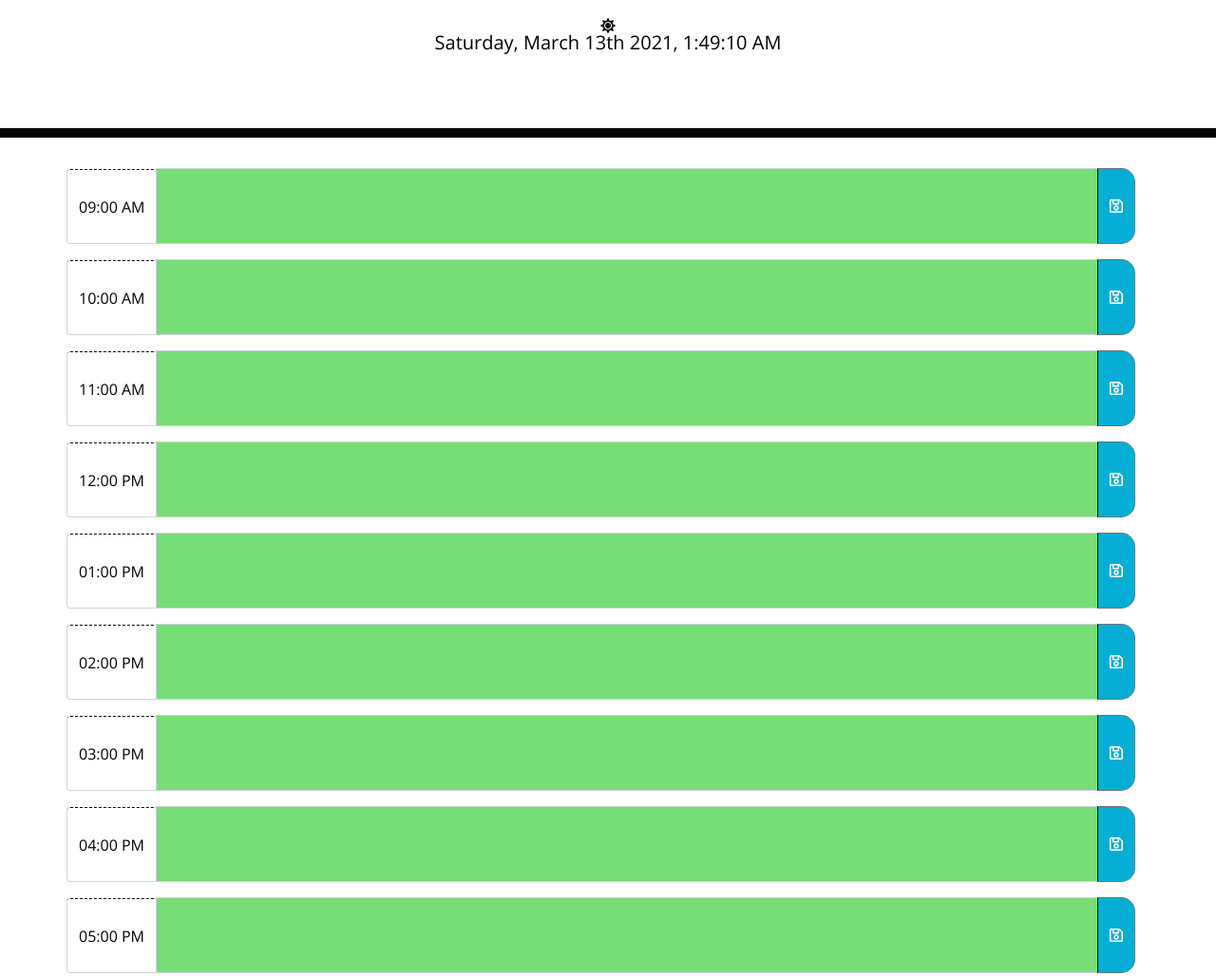
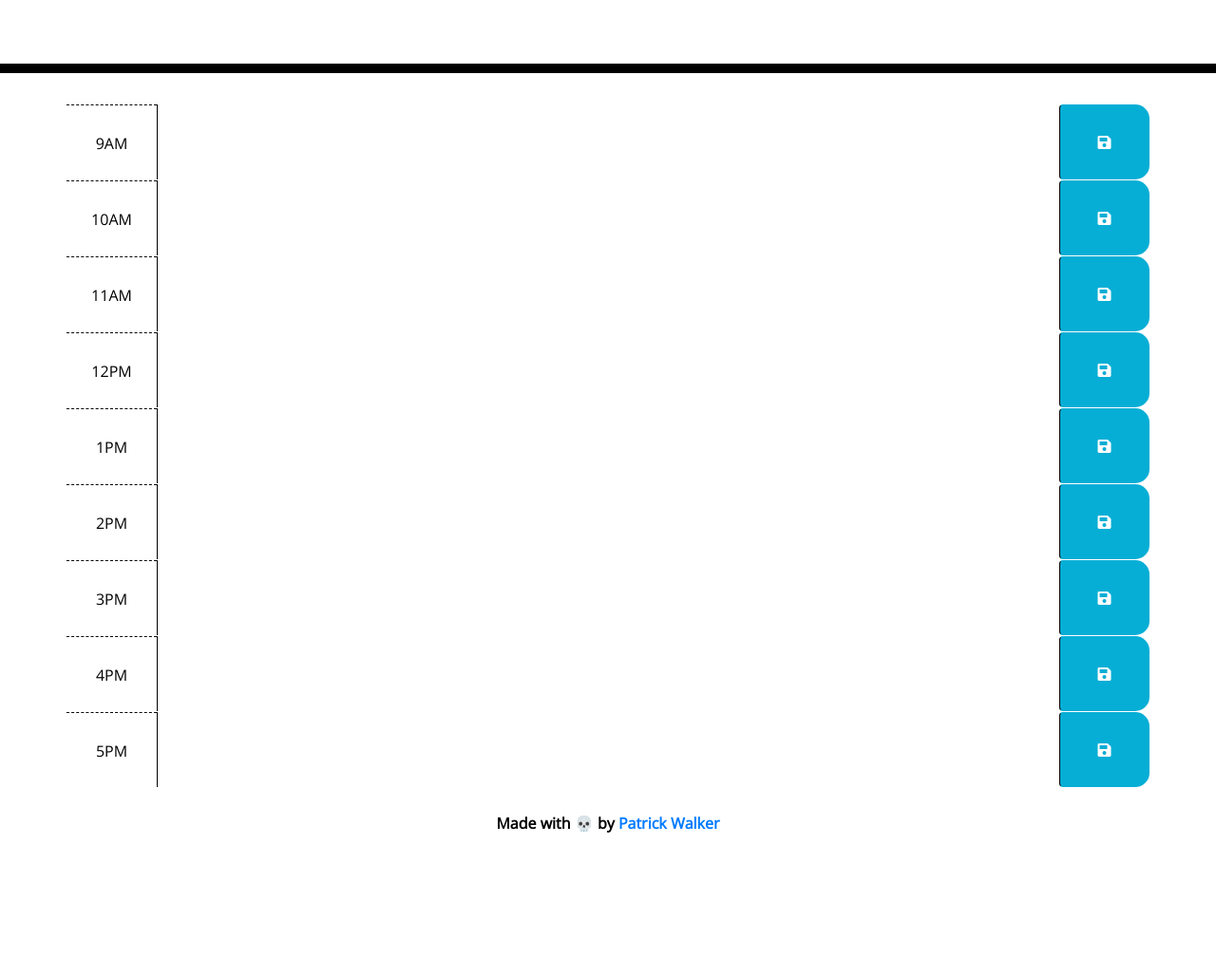
Before and after one commit to pat31477/Work-Day-Scheduler, a plain HTML site: page index.html in a window 1280 px wide. Shown: the part 191-1219 px from the top of the page at 95% size. After the commit the page ends 1112 px from the top, so only its background shows below. Drawn offline with nearby package versions, Linux system fonts and the light colour scheme; files that its build step writes are made by us from their sources.

Commit message:
fixed issues on html

```diff
--- a/index.html
+++ b/index.html
@@ -2,15 +2,13 @@
 <html lang="en">
 
 <head>
-  <meta charset="UTF-8" />
-  <meta name="viewport" content="width=device-width, initial-scale=1.0" />
-  <meta http-equiv="X-UA-Compatible" content="ie=edge" />
-  <link rel="stylesheet" href="https://stackpath.bootstrapcdn.com/bootstrap/4.3.1/css/bootstrap.min.css" />
-  <link rel="stylesheet" href="https://use.fontawesome.com/releases/v5.8.1/css/all.css"
-    integrity="sha384-50oBUHEmvpQ+1lW4y57PTFmhCaXp0ML5d60M1M7uH2+nqUivzIebhndOJK28anvf" crossorigin="anonymous" />
-  <link href="https://fonts.googleapis.com/css?family=Open+Sans&display=swap" rel="stylesheet" />
-  <link href="https://fonts.googleapis.com/css2?family=Poppins:wght@400;700&display=swap" rel="stylesheet">
-  <link rel="stylesheet" href="Assets/CSS/style.css">
+  <meta charset="UTF-8">
+  <meta name="viewport" content="width=device-width, initial-scale=1.0">
+  <meta http-equiv="X-UA-Compatible" content="ie=edge">
+  <link rel="stylesheet" href="https://stackpath.bootstrapcdn.com/bootstrap/4.3.1/css/bootstrap.min.css">
+  <link rel="stylesheet" href="https://use.fontawesome.com/releases/v5.8.1/css/all.css" integrity="sha384-50oBUHEmvpQ+1lW4y57PTFmhCaXp0ML5d60M1M7uH2+nqUivzIebhndOJK28anvf" crossorigin="anonymous">
+  <link href="https://fonts.googleapis.com/css?family=Open+Sans&display=swap" rel="stylesheet">
+  <link rel="stylesheet" href="style.css">
   <title>Work Day Scheduler</title>
 </head>
 
@@ -18,129 +16,87 @@
   <header class="jumbotron">
     <h1 class="display-3">Work Day Scheduler</h1>
     <p class="lead">A simple calendar app for scheduling your work day</p>
-    <br>
-    <i class="fas fa-sun"></i>
-    <br>
     <p id="currentDay" class="lead"></p>
-    <p id="currentTime" class="lead"></p>
   </header>
-
-  <div class="container container-fluid time-block">
-
-    <!-- 9 am -->
-    <div class="input-group mb-3">
-      <div class="input-group-prepend row">
-        <span class="input-group-text hour">09:00 AM</span>
+  <div class="container">
+    <div id="hour-9" class="row time-block">
+      <div class="col-md-1 hour">
+        9AM
       </div>
-      <textarea value="" id="comment9am" type="text" cols="100" rows="2" class="form-control description textarea"></textarea>
-      <div class="input-group-append">
-        <button id="button9am" class="btn btn-outline-secondary saveBtn" type="button"><i
-            class="far fa-save"></i></button>
+      <textarea class="col-md-10 description">
+      </textarea>
+      <button class="btn saveBtn col-md-1"><i class="fas fa-save"></i></button>
     </div>
+    <div id="hour-10" class="row time-block">
+      <div class="col-md-1 hour">
+        10AM
       </div>
-
-    <!-- 10 am-->
-    <div class="input-group mb-3">
-      <div class="input-group-prepend row">
-        <span class="input-group-text hour">10:00 AM</span>
+      <textarea class="col-md-10 description">
+      </textarea>
+      <button class="btn saveBtn col-md-1"><i class="fas fa-save"></i></button>
     </div>
-      <textarea id="comment10am" value="" type="text" cols="100" rows="2" class="form-control description textarea"></textarea>
-      <div class="input-group-append">
-        <button id="button10am" class="btn btn-outline-secondary saveBtn" type="button"><i
-            class="far fa-save"></i></button>
+    <div id="hour-11" class="row time-block">
+      <div class="col-md-1 hour">
+        11AM
       </div>
+      <textarea class="col-md-10 description">
+      </textarea>
+      <button class="btn saveBtn col-md-1"><i class="fas fa-save"></i></button>
     </div>
-
-    <!--11 am-->
-    <div class="input-group mb-3">
-      <div class="input-group-prepend row">
-        <span class="input-group-text hour">11:00 AM</span>
+    <div id="hour-12" class="row time-block">
+      <div class="col-md-1 hour">
+        12PM
       </div>
-        <textarea id="comment11am" value="" type="text" cols="100" rows="2" class="form-control description textarea"></textarea>
-        <div class="input-group-append">
-          <button id="button11am" class="btn btn-outline-secondary saveBtn" type="button"><i
-              class="far fa-save"></i></button>
+      <textarea class="col-md-10 description">
+      </textarea>
+      <button class="btn saveBtn col-md-1"><i class="fas fa-save"></i></button>
     </div>
+   <div id="hour-13" class="row time-block">
+      <div class="col-md-1 hour">
+        1PM
       </div>
-
-      <!--12 pm-->
-      <div class="input-group mb-3">
-        <div class="input-group-prepend row">
-          <span class="input-group-text hour">12:00 PM</span>
+      <textarea class="col-md-10 description">
+      </textarea>
+      <button class="btn saveBtn col-md-1"><i class="fas fa-save"></i></button>
     </div>
-        <textarea id="comment12pm" value="" type="text" cols="100" rows="2" class="form-control description textarea"></textarea>
-        <div class="input-group-append">
-          <button id="button12pm" class="btn btn-outline-secondary saveBtn" type="button"><i
-              class="far fa-save"></i></button>
+    <div id="hour-14" class="row time-block">
+      <div class="col-md-1 hour">
+        2PM
       </div>
+      <textarea class="col-md-10 description">
+      </textarea>
+      <button class="btn saveBtn col-md-1"><i class="fas fa-save"></i></button>
     </div>
-
-      <!--1 pm-->
-      <div class="input-group mb-3">
-        <div class="input-group-prepend row">
-          <span class="input-group-text hour">01:00 PM</span>
+    <div id="hour-15" class="row time-block">
+     <div class="col-md-1 hour">
+        3PM
       </div>
-        <textarea id="comment1pm" value="" type="text" cols="100" rows="2" class="form-control description textarea"></textarea>
-        <div class="input-group-append">
-          <button id="button1pm" class="btn btn-outline-secondary saveBtn" type="button"><i
-              class="far fa-save"></i></button>
+      <textarea class="col-md-10 description">
+      </textarea>
+      <button class="btn saveBtn col-md-1"><i class="fas fa-save"></i></button>
     </div>
+    <div id="hour-16" class="row time-block">
+      <div class="col-md-1 hour">
+        4PM
       </div>
-
-      <!--2 pm-->
-      <div class="input-group mb-3">
-        <div class="input-group-prepend row">
-          <span class="input-group-text hour">02:00 PM</span>
+      <textarea class="col-md-10 description">
+      </textarea>
+      <button class="btn saveBtn col-md-1"><i class="fas fa-save"></i></button>
     </div>
-        <textarea id="comment2pm" value="" type="text" cols="100" rows="2" class="form-control description textarea"></textarea>
-        <div class="input-group-append">
-          <button id="button2pm" class="btn btn-outline-secondary saveBtn" type="button"><i
-              class="far fa-save"></i></button>
+    <div id="hour-17" class="row time-block">
+      <div class="col-md-1 hour">
+        5PM
       </div>
-      </div>
-
-      <!--3 pm-->
-      <div class="input-group mb-3">
-        <div class="input-group-prepend row">
-          <span class="input-group-text hour">03:00 PM</span>
-        </div>
-        <textarea id="comment3pm" value="" type="text" cols="100" rows="2" class="form-control description textarea"></textarea>
-        <div class="input-group-append">
-          <button id="button3pm" class="btn btn-outline-secondary saveBtn" type="button"><i
-              class="far fa-save"></i></button>
-        </div>
-      </div>
-
-      <!--4 pm-->
-      <div class="input-group mb-3">
-        <div class="input-group-prepend row">
-          <span class="input-group-text hour">04:00 PM</span>
-        </div>
-        <textarea id="comment4pm" value="" type="text" cols="100" rows="2" class="form-control description textarea"></textarea>
-        <div class="input-group-append">
-          <button id="button4pm" class="btn btn-outline-secondary saveBtn" type="button"><i
-              class="far fa-save"></i></button>
-        </div>
-      </div>
-
-      <!-- 5pm-->
-      <div class="input-group mb-3">
-        <div class="input-group-prepend row">
-          <span class="input-group-text hour">05:00 PM</span>
-        </div>
-        <textarea id="comment5pm" value="" type="text" cols="100" rows="2" class="form-control description textarea"></textarea>
-        <div class="input-group-append">
-          <button id="button5pm" class="btn btn-outline-secondary saveBtn" type="button"><i
-              class="far fa-save"></i></button>
-        </div>
-      </div>
-
+      <textarea class="col-md-10 description">
+      </textarea>
+      <button class="btn saveBtn col-md-1"><i class="fas fa-save"></i></button>
     </div>
     <footer><p><strong>Made with &#128128; by <a href="https://github.com/pat31477">Patrick Walker</a></strong></p></footer>
 
     <script src="https://code.jquery.com/jquery-3.4.1.min.js"></script>
     <script src="https://cdnjs.cloudflare.com/ajax/libs/moment.js/2.24.0/moment.min.js"></script>
-    <script src="Assets/JS/script.js"></script>
+
+    <script src="script.js"></script>
 </body>
 
 </html>
```
Lines whose indentation alone changed are shown as unchanged.
